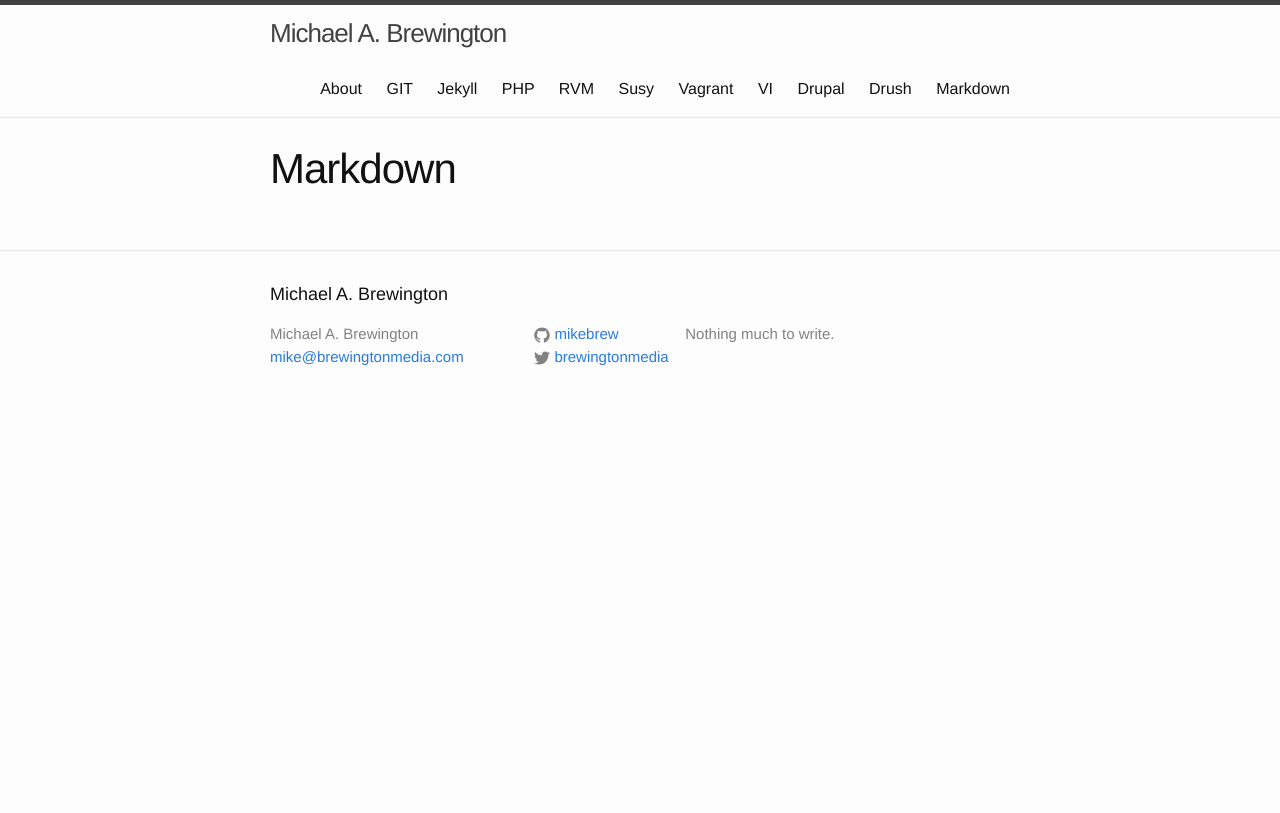
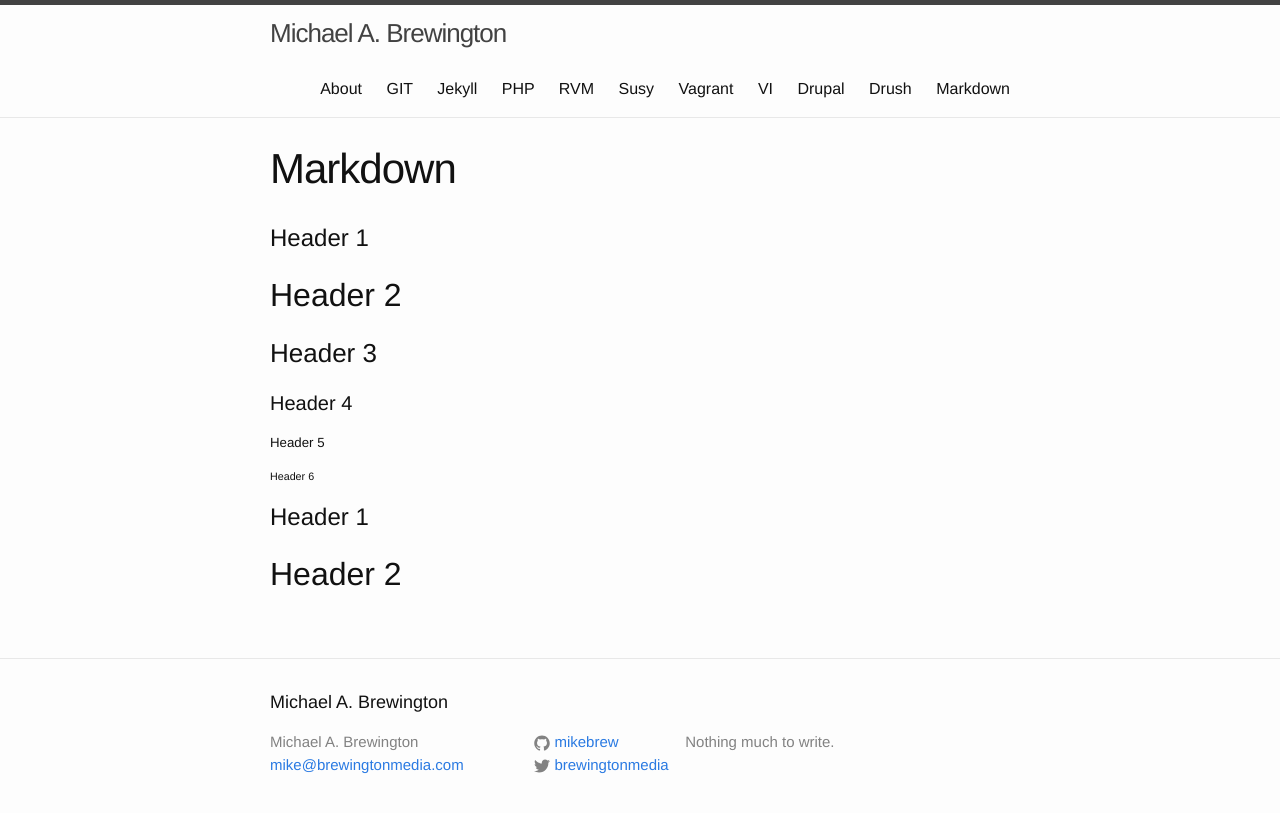
Before and after one commit to mikebrew/mikebrew.github.io, a Jekyll site: the page built from markdown.md, in a window 1280 px wide. Shown: the top 813 px of the page. Built offline with Jekyll 4.4.1, drawn with Linux system fonts in a browser that asks for light colours.

Commit message:
updates markdown.md

```diff
--- a/markdown.md
+++ b/markdown.md
@@ -3,3 +3,17 @@ layout: page
 title: Markdown
 permalink: /markdown/
 ---
+
+
+# Header 1
+## Header 2
+### Header 3
+#### Header 4
+##### Header 5
+###### Header 6
+
+Header 1
+======
+
+Header 2
+------
```
